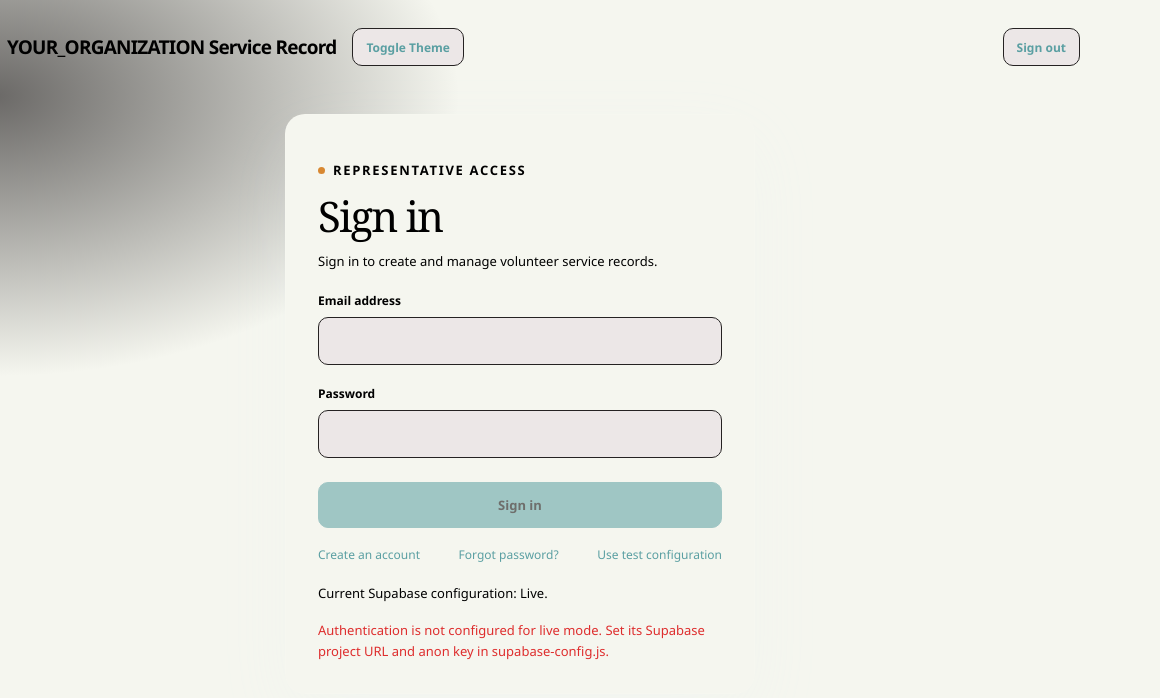
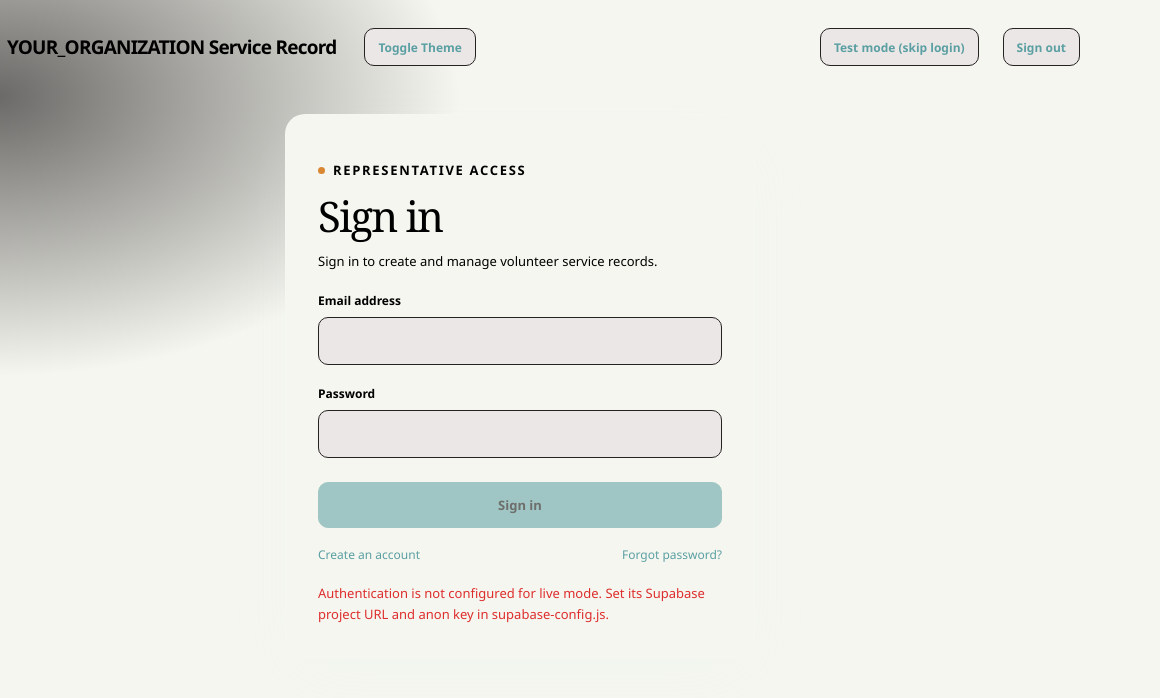
Before and after one commit to max107sha110/Volunteer-Hours-Record, a plain HTML site: page index.html in a window 1280 px wide. Shown: the full height of the page, 120-1280 px from the left. Drawn offline with nearby package versions, Linux system fonts and the light colour scheme.

Commit message:
Make test mode bypass Supabase login
Co-authored-by: Copilot <223556219+Copilot@users.noreply.github.com>

```diff
--- a/index.html
+++ b/index.html
@@ -50,14 +50,18 @@
 
     .topbar {
       display: flex;
+      flex-wrap: wrap;
       align-items: center;
       justify-content: space-between;
+      gap: 12px;
       margin-bottom: 48px;
     }
     .theme-toggle-container {
       margin-left: 16px;
       margin-right: auto;
     }
+    .test-mode-controls { display: flex; align-items: center; gap: 8px; }
+    .test-mode-status { color: var(--orange); font-size: 11px; font-weight: 700; }
 
     .brand {
       display: inline-flex;
@@ -588,6 +592,10 @@
       <div class="theme-toggle-container">
         <button class="tertiary-button" id="theme-toggle" type="button" aria-label="Toggle dark mode">Toggle Theme</button>
       </div>
+      <div class="test-mode-controls">
+        <span class="test-mode-status" id="supabase-mode-status" role="status" aria-live="polite" hidden></span>
+        <button class="tertiary-button" id="supabase-mode-button" type="button">Test mode (skip login)</button>
+      </div>
       <div class="account-actions" id="account-actions" hidden>
         <span class="account-email" id="account-email"></span>
         <button class="secondary-button" id="sign-out-button" type="button">Sign out</button>
@@ -612,9 +620,7 @@
       <div class="auth-actions">
         <button id="auth-mode-button" type="button">Create an account</button>
         <button id="reset-password-button" type="button">Forgot password?</button>
-        <button id="supabase-mode-button" type="button">Use test configuration</button>
       </div>
-      <p class="auth-message" id="supabase-mode-status" aria-live="polite"></p>
       <p class="auth-message" id="auth-message" role="status" aria-live="polite"></p>
     </section>
 
--- a/supabase-auth.js
+++ b/supabase-auth.js
@@ -12,6 +12,7 @@
   const supabaseModeStatus = document.querySelector("#supabase-mode-status");
   const accountActions = document.querySelector("#account-actions");
   const accountEmail = document.querySelector("#account-email");
+  const signOutButton = document.querySelector("#sign-out-button");
   const supabaseModeStorageKey = "volunteer-hours-supabase-mode";
 
   // Track authentication mode and password recovery state.
@@ -64,11 +65,12 @@
   }
 
   function showWorkspace(user) {
-    const signedIn = Boolean(user);
+    const signedIn = Boolean(user) || testMode;
     authPanel.hidden = signedIn;
     workspace.hidden = !signedIn;
     accountActions.hidden = !signedIn;
-    accountEmail.textContent = signedIn ? user.email || "Signed in" : "";
+    accountEmail.textContent = testMode ? "Test mode (login skipped)" : signedIn ? user.email || "Signed in" : "";
+    signOutButton.hidden = testMode;
     if (signedIn) {
       requestAnimationFrame(() => window.CheerSignature?.resize());
     } else {
@@ -77,15 +79,17 @@
   }
 
   updateAuthForm();
-  supabaseModeStatus.textContent = `Current Supabase configuration: ${testMode ? "Test" : "Live"}.`;
+  supabaseModeStatus.textContent = testMode ? "TEST MODE — login skipped" : "";
+  supabaseModeStatus.hidden = !testMode;
   if (supabaseModeReadError) {
     supabaseModeStatus.textContent = `Could not read Supabase mode: ${supabaseModeReadError.message}`;
+    supabaseModeStatus.hidden = false;
   }
-  supabaseModeButton.textContent = testMode ? "Use live configuration" : "Use test configuration";
-  const supabaseConfig = testMode
-    ? window.SUPABASE_CONFIG && window.SUPABASE_CONFIG.test
-    : window.SUPABASE_CONFIG;
-  if (!window.supabase) {
+  supabaseModeButton.textContent = testMode ? "Exit test mode" : "Test mode (skip login)";
+  const supabaseConfig = window.SUPABASE_CONFIG;
+  if (testMode) {
+    showWorkspace(null);
+  } else if (!window.supabase) {
     authSubmitButton.disabled = true;
     authModeButton.disabled = true;
     resetPasswordButton.disabled = true;
@@ -141,7 +145,8 @@
       window.localStorage.setItem(supabaseModeStorageKey, testMode ? "live" : "test");
       window.location.reload();
     } catch (error) {
-      setAuthMessage(`Could not switch Supabase configuration: ${error.message}`, true);
+      supabaseModeStatus.textContent = `Could not switch modes: ${error.message}`;
+      supabaseModeStatus.hidden = false;
     }
   });
 
--- a/supabase-config.js
+++ b/supabase-config.js
@@ -1,9 +1,5 @@
 window.SUPABASE_CONFIG = {
   // IMPORTANT: Replace placeholders with your actual Supabase project URL and anon key.
   url: "https://YOUR_PROJECT_ID.supabase.co",
-  anonKey: "YOUR_SUPABASE_ANON_KEY",
-  test: {
-    url: "https://YOUR_TEST_PROJECT_ID.supabase.co",
-    anonKey: "YOUR_TEST_SUPABASE_ANON_KEY"
-  }
+  anonKey: "YOUR_SUPABASE_ANON_KEY"
 };
```
Also changed, not shown: 1 other file.
